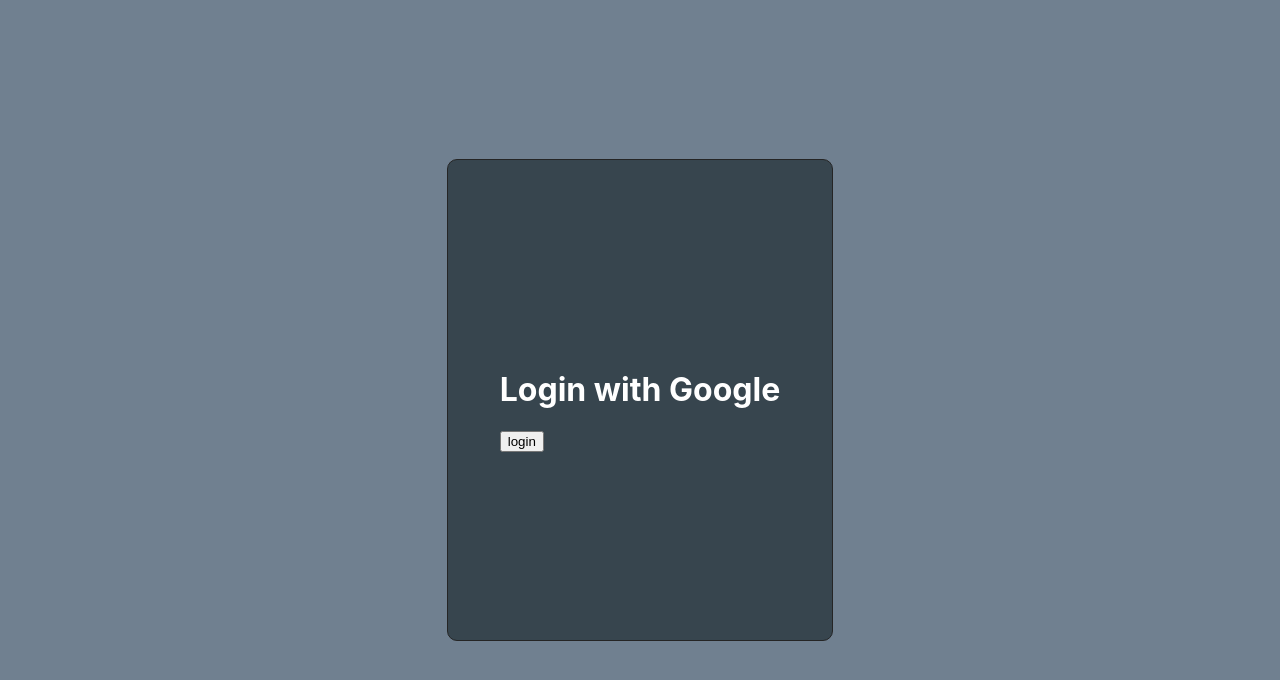
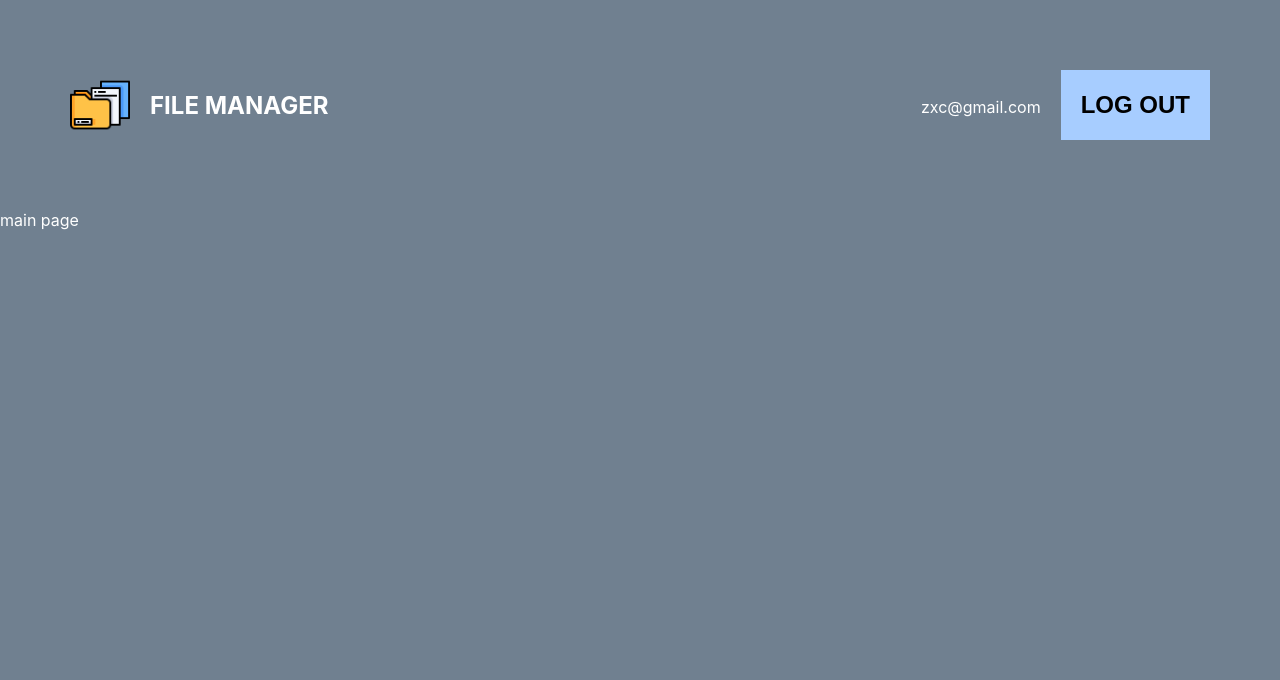
Before and after one commit to Soryu-u/vsoft-file-manager, a React (Create React App) app in the folder vsoft-file-manager-client/: page / in a window 1280 px wide. Shown: the top 680 px of the page. Built offline with nearby package versions, Linux system fonts and the light colour scheme.

Commit message:
create header component

```diff
--- a/vsoft-file-manager-client/package.json
+++ b/vsoft-file-manager-client/package.json
@@ -7,11 +7,16 @@
     "@testing-library/jest-dom": "^5.16.5",
     "@testing-library/react": "^13.4.0",
     "@testing-library/user-event": "^13.5.0",
+    "@types/jest": "^29.5.0",
+    "@types/node": "^18.15.3",
+    "@types/react": "^18.0.28",
+    "@types/react-dom": "^18.0.11",
     "axios": "^1.3.4",
     "js-cookie": "^3.0.1",
     "react": "^18.2.0",
     "react-dom": "^18.2.0",
     "react-scripts": "5.0.1",
+    "typescript": "^5.0.2",
     "web-vitals": "^2.1.4"
   },
   "scripts": {
--- a/vsoft-file-manager-client/src/App.js
+++ b/vsoft-file-manager-client/src/App.js
@@ -1,19 +1,16 @@
-import styles from './App.module.css';
 import AuthPage from "./Pages/AuthPage/AuthPage.tsx";
+import MainPage from "./Pages/MainPage/MainPage.tsx";
+import styles from "./App.module.css";
 
 function App() {
-    const isAuth = false;
+    const isAuth = true;
 
     return (
-        <>
+        <div className={styles.main}>
             {
-                isAuth ?
-                    <div>
-                        zxc
-                    </div> :
-                    <AuthPage/>
+                isAuth ? <MainPage/> : <AuthPage/>
             }
-        </>
+        </div>
     );
 }
 
--- /dev/null
+++ b/vsoft-file-manager-client/src/Components/Header/Header.module.css
@@ -0,0 +1,51 @@
+.header {
+    padding: 70px 0;
+    display: flex;
+    justify-content: space-between;
+    align-items: center;
+    width: 100%;
+    height: 70px;
+}
+
+.logo {
+    display: flex;
+    justify-content: flex-start;
+    align-items: center;
+}
+
+.logo_image {
+    margin: 0 20px 0 70px;
+    width: 60px;
+    height: 60px;
+}
+
+.logo_text {
+    font-weight: bold;
+    font-size: 24px;
+    text-transform: uppercase;
+}
+
+.user_bar {
+    height: 100%;
+    margin-right: 50px;
+}
+
+.log_out {
+    height: 100%;
+    width: max-content;
+    padding: 0 20px;
+    margin: 0 20px;
+    border: none;
+    background-color: #a7cdff;
+    color: black;
+
+    text-transform: uppercase;
+    font-weight: bold;
+    font-size: 24px;
+}
+
+.log_out:hover {
+    cursor: pointer;
+    background-color: #6787b0;
+    color: white;
+}
--- /dev/null
+++ b/vsoft-file-manager-client/src/Components/Header/Header.tsx
@@ -0,0 +1,24 @@
+import * as React from "react";
+// @ts-ignore
+import styles from "./Header.module.css";
+// @ts-ignore
+import logo from "../../Images/logo.png";
+
+function Header() {
+    return (
+        <div className={styles.header}>
+            <div className={styles.logo}>
+                <img className={styles.logo_image} src={logo} alt="File Manager"/>
+                <div className={styles.logo_text}>
+                    File manager
+                </div>
+            </div>
+            <div className={styles.user_bar}>
+                zxc@gmail.com
+                <button className={styles.log_out}>Log Out</button>
+            </div>
+        </div>
+    )
+}
+
+export default Header;
--- a/vsoft-file-manager-client/src/Pages/AuthPage/AuthPage.module.css
+++ b/vsoft-file-manager-client/src/Pages/AuthPage/AuthPage.module.css
@@ -1,11 +1,8 @@
 .wrapper {
-    background-color: slategrey;
-    color: white;
-    height: 100vh;
-
     display: flex;
     justify-content: center;
     align-items: center;
+    height: 100vh;
 }
 
 .main {
--- a/vsoft-file-manager-client/src/Pages/AuthPage/AuthPage.tsx
+++ b/vsoft-file-manager-client/src/Pages/AuthPage/AuthPage.tsx
@@ -6,16 +6,22 @@
 import axios from "axios";
 import instance from "../../utils/axios";
 
+interface IUser {
+    name: string,
+    email: string,
+    picture: string
+}
+
 function AuthPage() {
     const [user, setUser] = useState<any>();
     const [profile, setProfile] = useState<any>();
 
     const login = useGoogleLogin({
-        onSuccess: (codeResponse: any) => setUser(codeResponse),
+        onSuccess: (codeResponse: object) => setUser(codeResponse),
         onError: (error) => console.log('Login Failed:', error)
     });
 
-    const createUser = async (email) => {
+    const createUser = async (email:string) => {
         try {
             const response = await axios.post('http://localhost:5000/graphql', {
                 query: `
--- /dev/null
+++ b/vsoft-file-manager-client/src/Pages/MainPage/MainPage.tsx
@@ -0,0 +1,18 @@
+import * as React from "react";
+// @ts-ignore
+import styles from "./MainPage.module.css";
+// @ts-ignore
+import Header from "../../Components/Header/Header.tsx";
+
+function MainPage() {
+
+    return (
+        <div>
+            <Header/>
+            main page
+        </div>
+    )
+
+}
+
+export default MainPage;
```
Also changed, not shown: vsoft-file-manager-client/tsconfig.json (added, +20 -0 lines), vsoft-file-manager-client/src/Components/SearchBar/SearchBar.module.css (added), vsoft-file-manager-client/src/Components/SearchBar/SearchBar.tsx (added), vsoft-file-manager-client/src/Images/logo.png (added), vsoft-file-manager-client/src/Pages/MainPage/MainPage.module.css (added).
